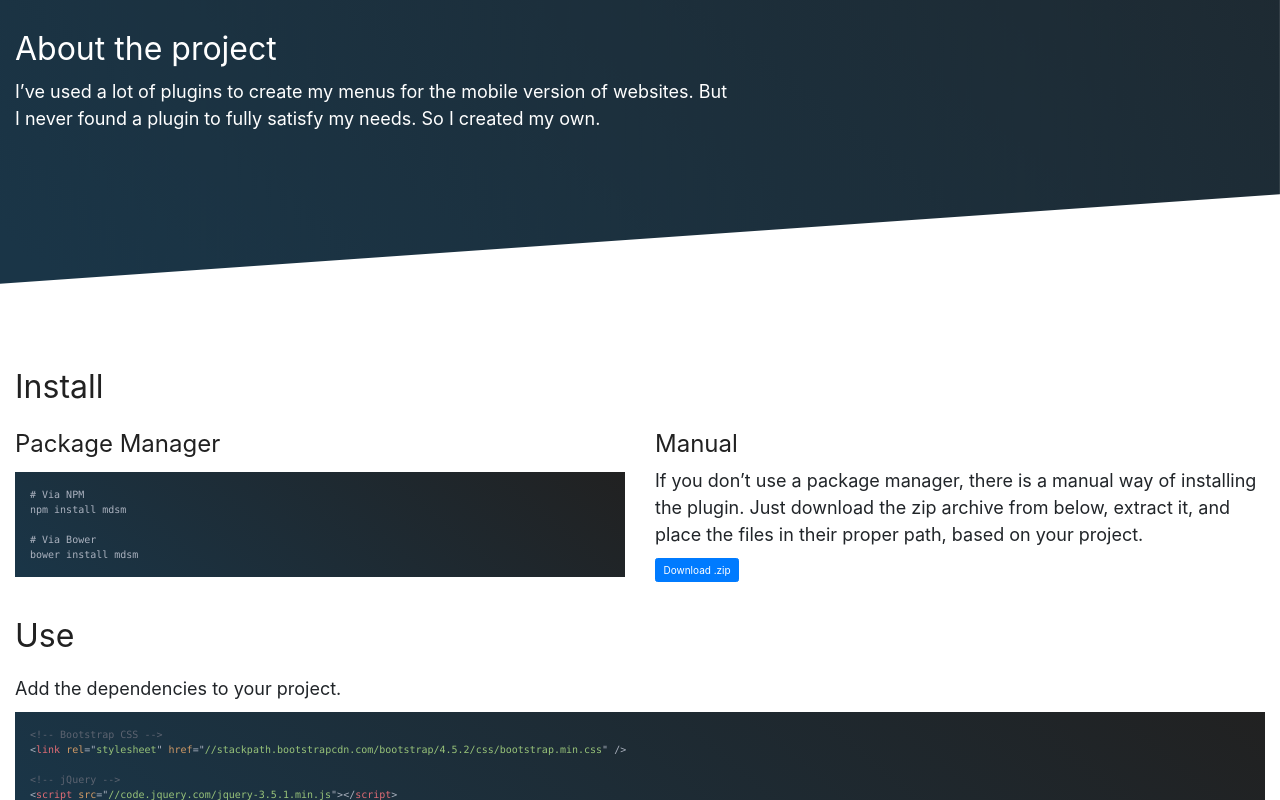
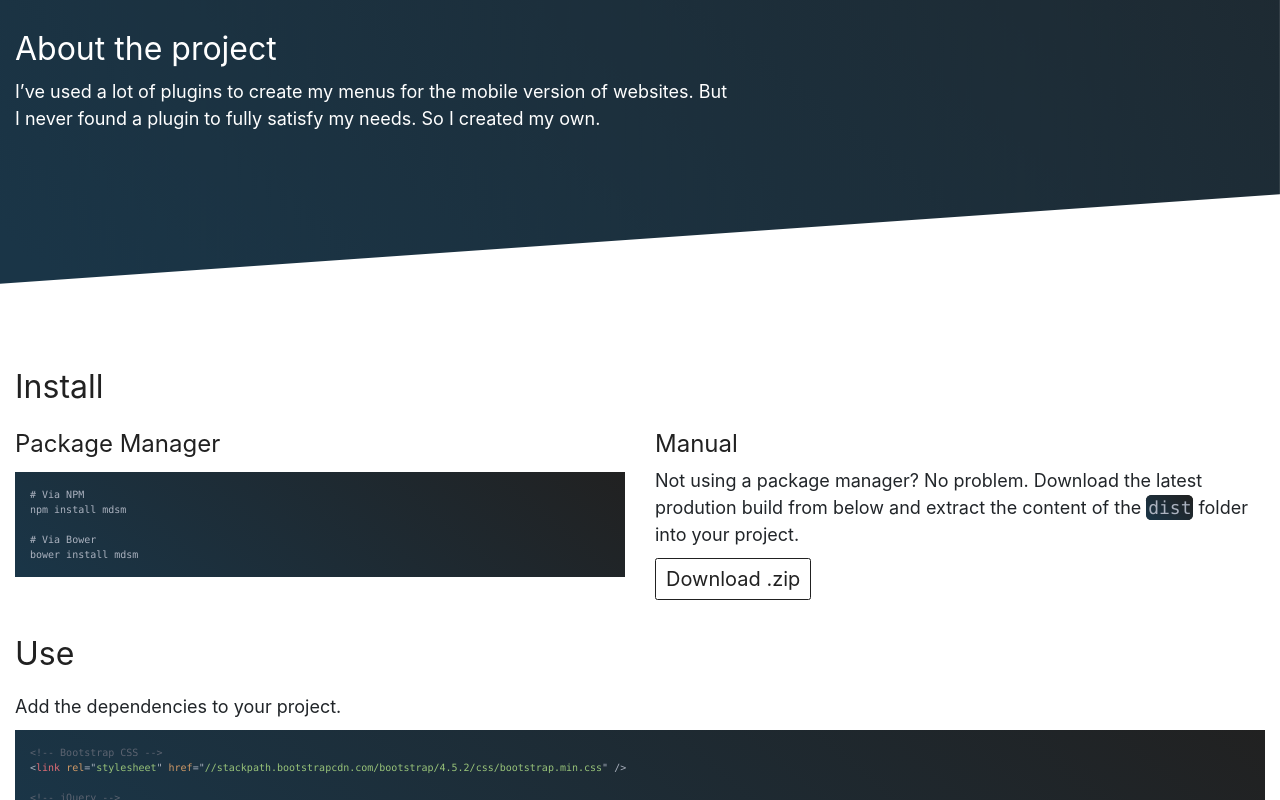
Before and after one commit to corneliucirlan/mdsm, a React app: page / in a window 1280 px wide. Shown: the part 384-1184 px from the top of the page. Built offline with nearby package versions, Linux system fonts and the light colour scheme.

Commit message:
Updated Manual installation section

```diff
--- a/src/App.sass
+++ b/src/App.sass
@@ -13,3 +13,4 @@
 @import 'css/demo/type'
 @import 'css/demo/container'
 @import 'css/demo/header'
+@import 'css/demo/button'
--- /dev/null
+++ b/src/css/demo/_button.sass
@@ -0,0 +1,2 @@
+.btn-outline-primary
+	@include button-outline-variant($black)
--- a/src/css/demo/_variables.sass
+++ b/src/css/demo/_variables.sass
@@ -1,3 +1,6 @@
+@import '~bootstrap/scss/functions'
+@import '~bootstrap/scss/variables'
+
 // Content width
 $max-content-width: 1280px
 
@@ -11,6 +14,11 @@ $content-width: 100vw
 $skew-padding: calc(#{$content-width} * #{$magic-number})
 $skew-background: linear-gradient(220deg, rgba(33,33,33,1) 0%, rgba(26,53,71,1) 98%)
 
-$colors: ()
+// Buttons
+$btn-font-size: 2rem
+$btn-padding-y: .5rem
+$btn-padding-x: 1rem
+
+// $colors: ()
 $theme-colors: ()
 // $grid-breakpoints: (md: 768px)
--- a/src/js/demo/data.js
+++ b/src/js/demo/data.js
@@ -60,7 +60,7 @@ bower install mdsm`
 	},
 	manual: {
 		title: 'Manual',
-		description: 'If you don’t use a package manager, there is a manual way of installing the plugin. Just download the zip archive from below, extract it, and place the files in their proper path, based on your project.',
+		description: 'Not using a package manager? No problem. Download the latest prodution build from below and extract the content of the <code class="language-markup">dist</code> folder into your project.',
 		buttonTitle: 'Download .zip',
 	}
 }
--- a/src/js/demo/main.js
+++ b/src/js/demo/main.js
@@ -21,8 +21,8 @@ const Main = () => {
 				</div>
 				<div className='col-12 col-md-6'>
 					<h3>{install.manual.title}</h3>
-					<p>{install.manual.description}</p>
-					<a href='#' className='btn btn-primary'>{install.manual.buttonTitle}</a>
+					<p>{Parser(install.manual.description)}</p>
+					<a href='#' className='btn btn-outline-primary'>{install.manual.buttonTitle}</a>
 				</div>
 			</section>
 
```
